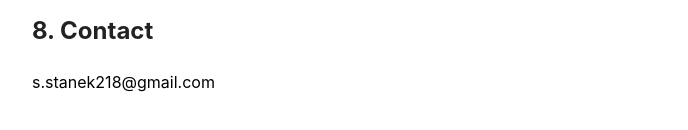
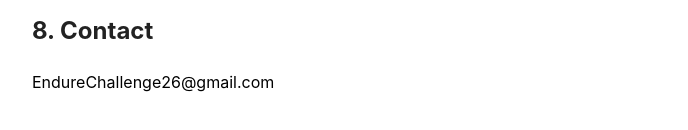
Before and after one commit to stanek218/EndureChallenge-Privacy, a plain HTML site: page index.html in a window 1280 px wide. Shown: the part 852-982 px from the top of the page, without its empty margins (208-896 px from the left). Drawn offline with Linux system fonts and the light colour scheme.

Commit message:
Update index.html

```diff
--- a/index.html
+++ b/index.html
@@ -43,7 +43,7 @@
 <p>We may update this policy as needed.</p>
 
 <h2>8. Contact</h2>
-<p>s.stanek218@gmail.com</p>
+<p>EndureChallenge26@gmail.com</p>
 
 </body>
 </html>
```
